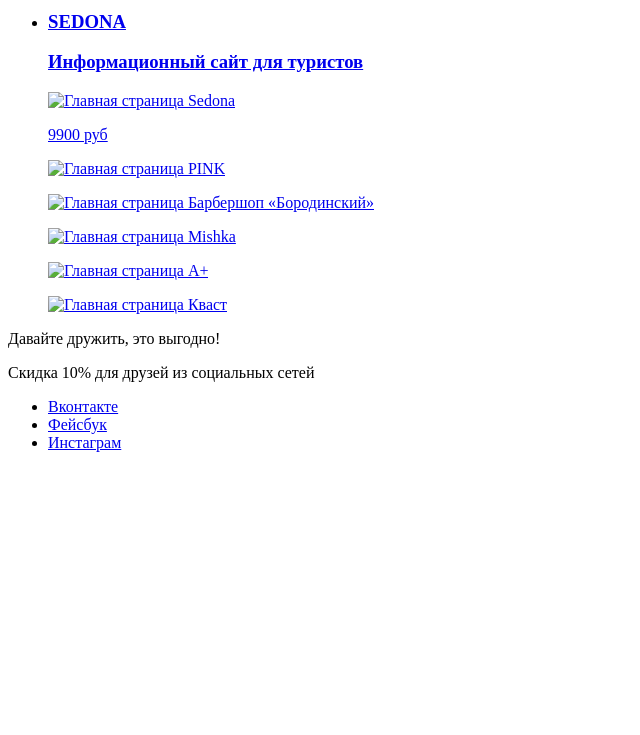
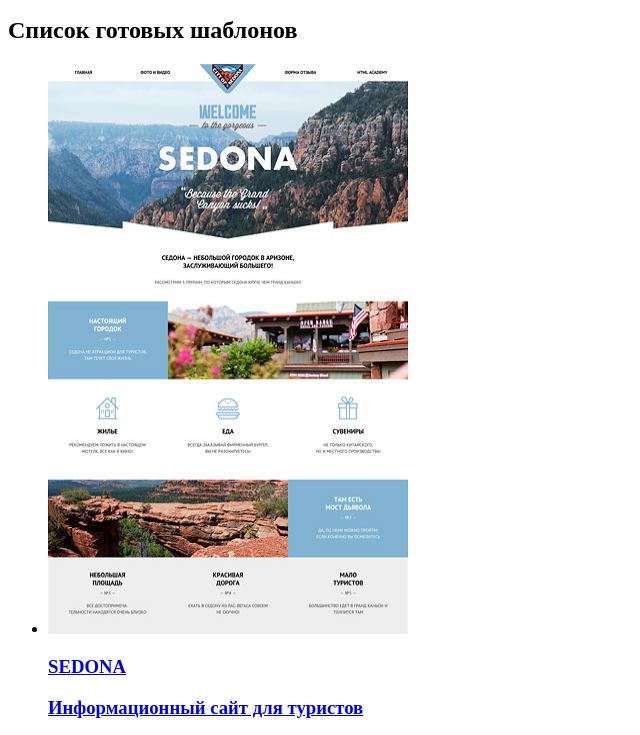
Before and after one commit to RustemL/1168061-nerds-26, a plain HTML site: page сatalog.html in a window 1280 px wide. Shown: the part 295-1030 px from the top of the page, without its empty margins (0-640 px from the left). Before the commit the page ends 800 px from the top, so only its background shows below. Drawn offline with Linux system fonts and the light colour scheme.

Commit message:
Добавил картинки

```diff
--- a/сatalog.html
+++ b/сatalog.html
@@ -7,7 +7,7 @@
    <body>
       <header>
          <a href="index.html">
-         <img src="img/index-logo.svg" width="368" height="153" alt="Логотип дизайн студии NERDS">
+         <img src="img/index-logo.svg" width="160" height="67" alt="Логотип дизайн студии NERDS">
          </a>
          <nav>
             <ul>
@@ -49,6 +49,12 @@
             <h2 class="visually-hidden">Список готовых шаблонов</h2>
             <ul class="catalog-list">
             <li class="catalog-item">
+               <div>
+                  <p class="catalog-item-image">
+                     <a href="catalog-item.html">
+                     <img src="img/sedonna-main-page.jpg" width="360" height="570" alt="Главная страница Sedona">
+                     </a>
+                  </p>
                   <h3>
                      <a href="catalog-item.html">
                         <span>
@@ -59,12 +65,6 @@
                         </span>
                      </a>
                   </h3>
-               <div>
-                  <p class="catalog-item-image">
-                     <a href="catalog-item.html">
-                     <img src="img/sedonna-main-page" width="368" height="153" alt="Главная страница Sedona">
-                     </a>
-                  </p>
                   <p class="catalog-item-price">
                      <a class="button" href="#">9900 руб</a>
                   </p>
@@ -72,35 +72,35 @@
                <div>
                   <p class="catalog-item-image">
                      <a href="catalog-item.html">
-                     <img src="img/pink-main-page" width="368" height="153" alt="Главная страница PINK">
+                     <img src="img/pink-main-page.jpg" width="360" height="570" alt="Главная страница PINK">
                      </a>
                   </p>
                </div>
                <div>
                   <p class="catalog-item-image">
                      <a href="catalog-item.html">
-                     <img src="img/borodinskiy-main-page" width="368" height="153" alt="Главная страница Барбершоп «Бородинский»">
+                     <img src="img/borodinskiy-main-page.jpg" width="360" height="570" alt="Главная страница Барбершоп «Бородинский»">
                      </a>
                   </p>
                </div>
                <div>
                   <p class="catalog-item-image">
                      <a href="catalog-item.html">
-                     <img src="img/mishka-main-page" width="368" height="153" alt="Главная страница Mishka">
+                     <img src="img/mishka-main-page.jpg" width="360" height="570" alt="Главная страница Mishka">
                      </a>
                   </p>
                </div>
                <div>
                   <p class="catalog-item-image">
                      <a href="catalog-item.html">
-                     <img src="img/a-main-page" width="368" height="153" alt="Главная страница A+">
+                     <img src="img/a-main-page.jpg" width="360" height="570" alt="Главная страница A+">
                      </a>
                   </p>
                </div>
                <div>
                   <p class="catalog-item-image">
                      <a href="catalog-item.html">
-                     <img src="img/kvast-main-page" width="368" height="153" alt="Главная страница Кваст">
+                     <img src="img/kvast-main-page.jpg" width="360" height="570" alt="Главная страница Кваст">
                      </a>
                   </p>
                </div>
```
Also changed, not shown: index.html (+5 -5 lines), img/a-main-page.jpg (added), img/borodinskiy-main-page.jpg (added), img/img-sedona.png (added), img/index-logo.svg (added), img/kvast-main-page.jpg (added), img/mishka-main-page.jpg (added), img/pink-main-page.jpg (added), img/product-1.png (added), img/product-2.png (added), img/product-3.png (added), img/sedonna-main-page.jpg (added). Lines whose indentation alone changed are shown as unchanged.
